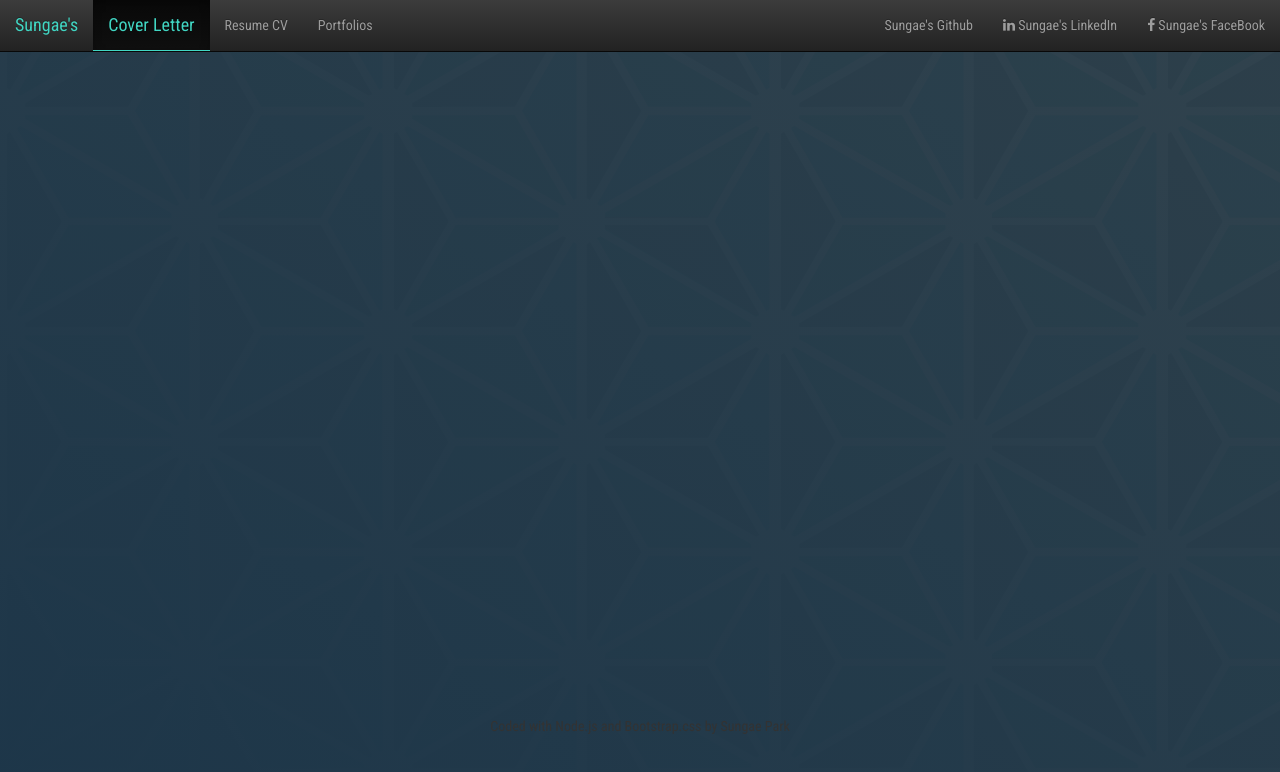
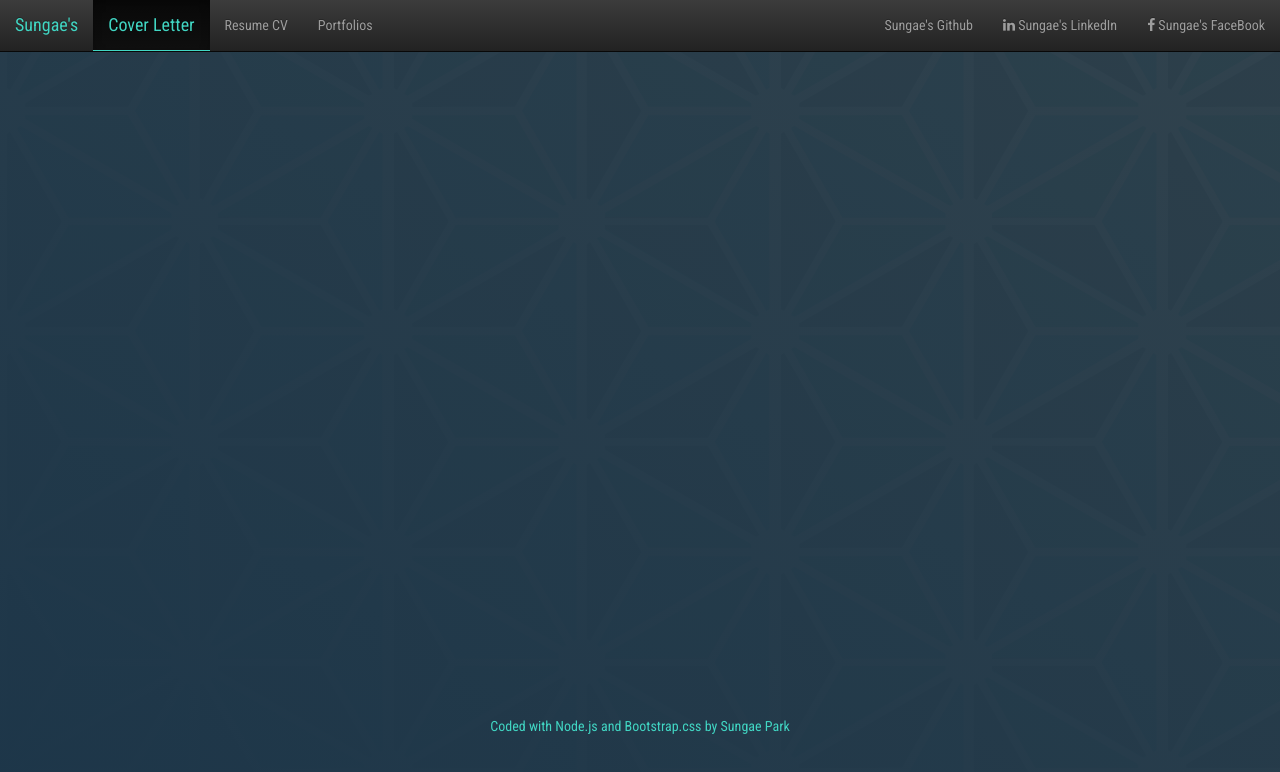
Before and after one commit to luvsungae/Sungae-Park-Page, a website: page public/index.html in a window 1280 px wide. Drawn offline with nearby package versions, Linux system fonts and the light colour scheme.

Commit message:
Update index.html
Revised

```diff
--- a/public/index.html
+++ b/public/index.html
@@ -44,7 +44,7 @@
   	<iframe src="pdfs/SungaePark-Coverletter-med.pdf" width="1024" height="500" style="border-width:0" frameborder="0"></iframe>
   </div>
   <br><br>
-  <p align="center">Coded with Node.js and Bootstrap.css by Sungae Park</p>
+  <p align="center" style="color:#41D6C3">Coded with Node.js and Bootstrap.css by Sungae Park</p>
 </div>
 </body>
 </html>
```
